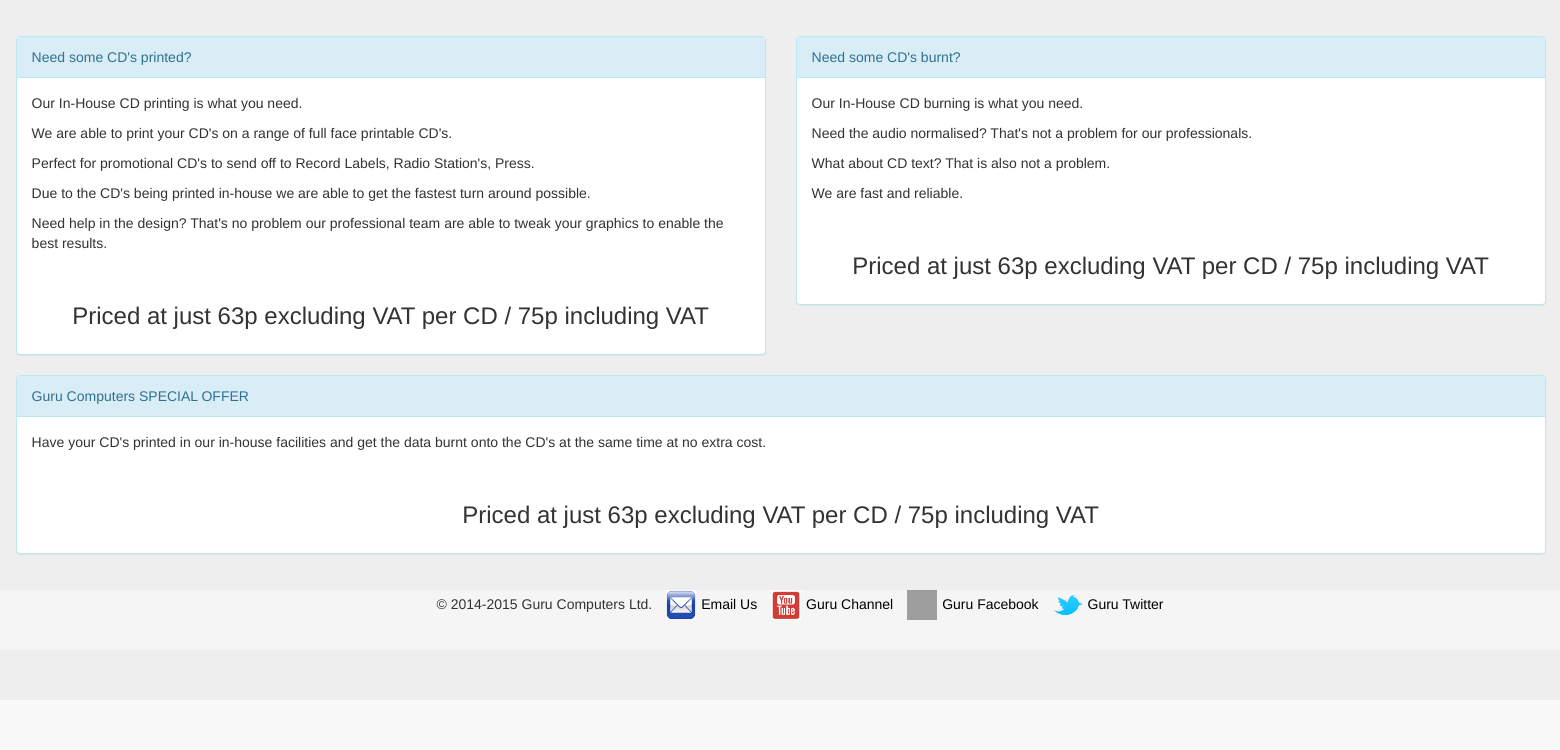
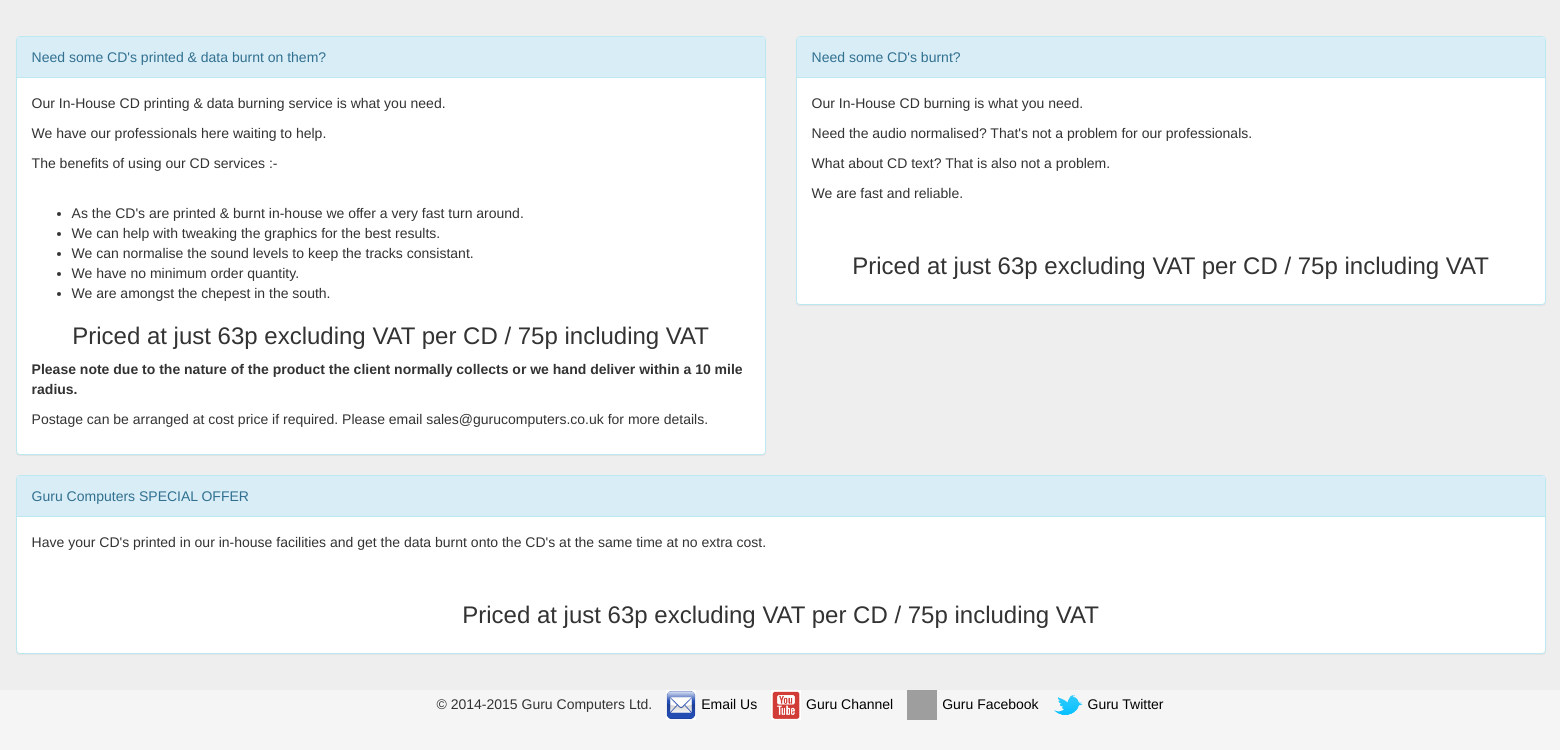
Before and after one commit to GuruComputers/Guru-2.0, a PHP site: page /cd.php in a window 1560 px wide. Shown: the part 100-850 px from the top of the page. Before the commit the page ends 720 px from the top, so only its background shows below. Run offline with PHP 8.4, Linux system fonts and the light colour scheme; some libraries are stand-ins or nearby versions; grey boxes are pictures that could not be loaded.

Commit message:
cd.php rewrite started

```diff
--- a/cd.php
+++ b/cd.php
@@ -29,17 +29,24 @@
 
                     <div class="col-md-10 column">
                         <div class="panel panel-info">
-                            <div class="panel-heading">Need some CD's printed?</div>
+                            <div class="panel-heading">Need some CD's printed & data burnt on them?</div>
                             <div class="panel-body">
-                                <p>Our In-House CD printing is what you need.</P>
-                                <p>We are able to print your CD's on a range of full face printable CD's.</p>
-                                <p>Perfect for promotional CD's to send off to Record Labels, Radio Station's, Press.</p>
-                                <p>Due to the CD's being printed in-house we are able to get the fastest turn around possible.</p>
-                                <p>Need help in the design? That's no problem our professional team are able to tweak your graphics to enable the best results.</p>
+                                <p>Our In-House CD printing & data burning service is what you need.</P>
+                                <p>We have our professionals here waiting to help.</p>
+                                <p>The benefits of using our CD services :-</p>
                                 <br/>
+                                <ul>
+                                    <li>As the CD's are printed & burnt in-house we offer a very fast turn around.</li>
+                                    <li>We can help with tweaking the graphics for the best results.</li>
+                                    <li>We can normalise the sound levels to keep the tracks consistant.</li>
+                                    <li>We have no minimum order quantity.</li>
+                                    <li>We are amongst the chepest in the south.</li>
+                                </ul>
                                 <center>
                                     <p><h3>Priced at just 63p excluding VAT per CD / 75p including VAT</h3></p>
                                 </center>
+                                <p><b>Please note due to the nature of the product the client normally collects or we hand deliver within a 10 mile radius.</b></p>
+                                <p>Postage can be arranged at cost price if required. Please email sales@gurucomputers.co.uk for more details.</p>
                             </div>
                         </div>
                     </div>
```
